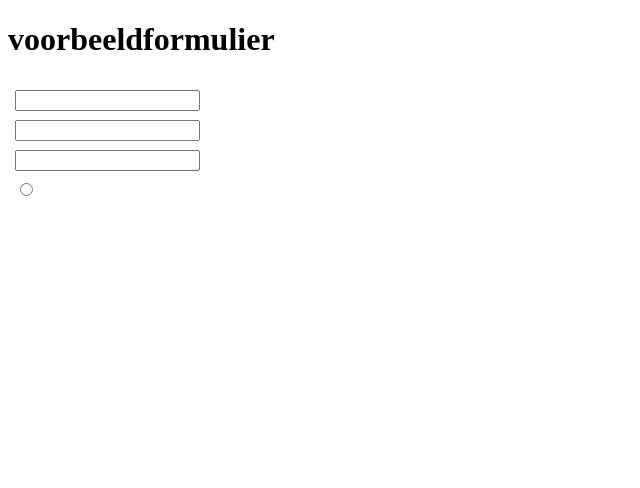
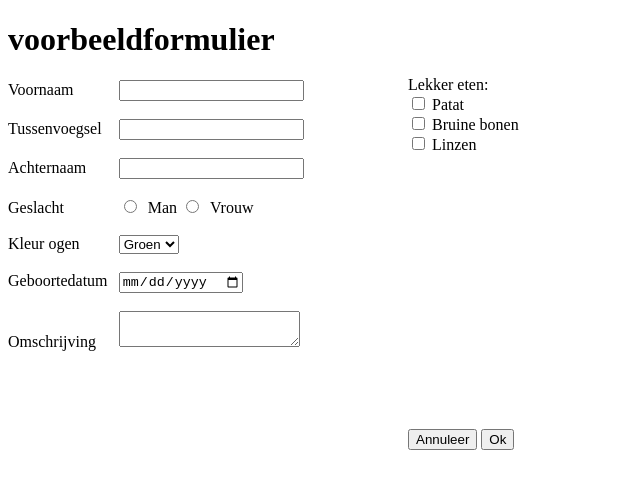
Before and after one commit to MrPotato-04/HTML, a plain HTML site: page docs/burton/form.html in a window 1280 px wide. Shown: the whole page, without its empty margins (0-640 px from the left). Drawn offline with Linux system fonts and the light colour scheme.

Commit message:
edit
edit

```diff
--- a/docs/burton/form.html
+++ b/docs/burton/form.html
@@ -11,23 +11,60 @@
 </header>
 <section>
   <form action="https://www.savatarian.com/html5/form.php" method="get">
-    <ul>
-      <li>
-        <label for="voornaam">voornaam</label>
-        <input type="text" name="voornaam" id="voornaam">
-      </li>
-      <li>
-        <label for="tussenvoegsel">tussenvoegsel</label>
-        <input type="text" name="voornaam" id="tussenvoegsel">
-      </li>
-      <li>
-        <label for="achternaam">achternaam</label>
-        <input type="text" name="achternaam" id="achternaam">
-      </li>
-      <li>
-        <input type="radio" name="geslacht">
-      </li>
-    </ul>
+    <p>
+      <label for="voornaam">Voornaam</label>
+      <input type="text" name="voornaam" id="txtinput">
+    </p>
+    <br>
+    <p>
+      <label for="tussenvoegsel">Tussenvoegsel</label>
+      <input type="text" name="tussenvoegsel" id="txtinput">
+    </p>
+    <br>
+    <p>
+      <label for="achternaam">Achternaam</label>
+      <input type="text" name="achternaam" id="txtinput">
+    </p>
+    <br>
+    <p>
+    <label for="geslacht">Geslacht</label>
+      <input type="radio" name="geslacht" value="man"/>
+      &nbsp;Man
+      <input type="radio" name="geslacht" value="vrouw"/>
+      &nbsp;Vrouw
+    </p>
+    <br>
+    <p>
+      <label for="ogen">Kleur ogen</label>
+      <select name="ogen">
+        <option>Groen</option>
+        <option>Blauw</option>
+        <option>Bruin</option>
+      </select>
+    </p>
+    <br>
+    <p>
+      <label for="geboortedatum">Geboortedatum</label>
+      <input type="date" name="geboortedatum">
+    </p>
+    <br>
+    <p>
+      <label for="omschrijving">Omschrijving</label>
+      <textarea name="omschrijving"></textarea>
+    </p>
+    <div class="checkboxdiv">
+      <label for="lekker-eten">Lekker eten:</label>
+      <input type="checkbox" name="lekker-eten" value="patat">
+      <span class="checkbox">Patat</span><br>
+      <input type="checkbox" name="lekker-eten" value="bruine bonen">
+      <span class="checkbox">Bruine bonen</span><br>
+      <input type="checkbox" name="lekker-eten" value="linzen">
+      <span class="checkbox">Linzen</span>
+    </div>
+    <div class="submit-cancel">
+      <button type="reset">Annuleer</button>
+      <input type="submit" value="Ok">
+    </div>
   </form>
 </section>
 
--- a/docs/css/burtonForm.css
+++ b/docs/css/burtonForm.css
@@ -1,12 +1,8 @@
-form ul {
-    list-style-type: none;
-    padding: 0;
-}
-form ul li {
-    height: 10px;
-    padding: 10px;
-}
-form ul li input {
-    position: absolute;
-    left: 15px;
-}
+form  { display: table;      }
+p     { display: table-row;  }
+label { display: table-cell; }
+input { display: table-cell; }
+textarea { width: fit-content;}
+
+.checkboxdiv {position: relative;top: -275px; right: -400px;}
+.submit-cancel {position: relative; right: -400px;}
```
Also changed, not shown: docs/blender.html (deleted, +0 -10 lines).
